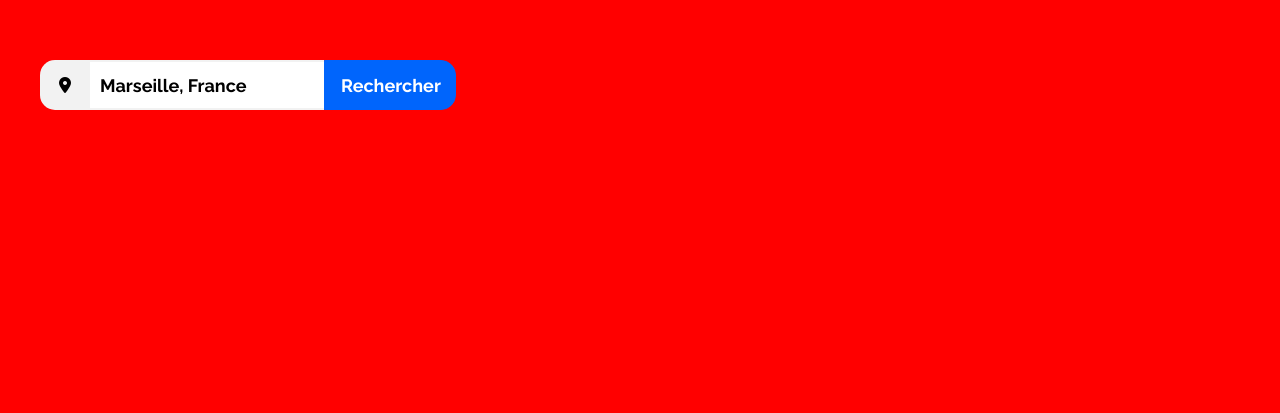
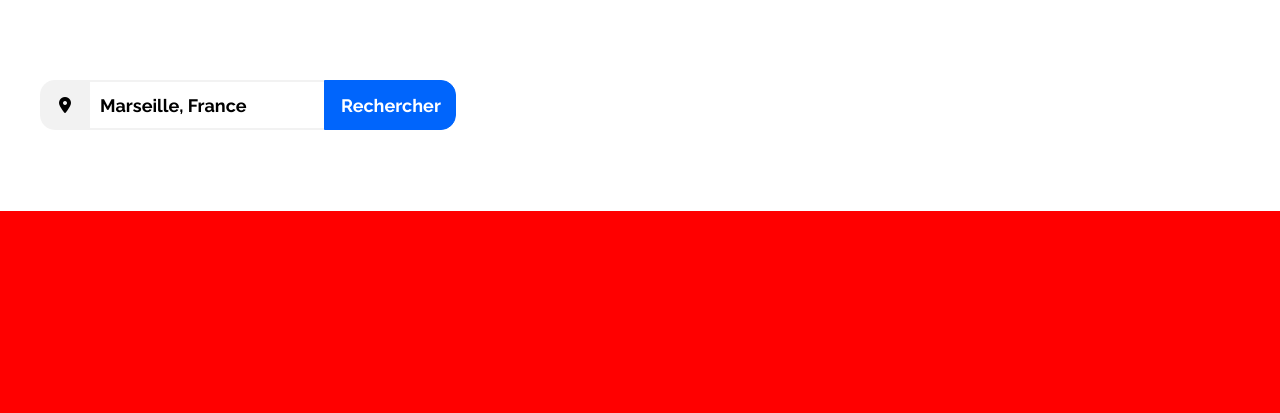
Before and after one commit to Halloween47/OC_projet_2, a plain HTML site: page index.html in a window 1280 px wide. Shown: the part 387-800 px from the top of the page. Drawn offline with Linux system fonts and the light colour scheme.

Commit message:
main "changement margin en padding et fond blanc"

```diff
--- a/css/style.css
+++ b/css/style.css
@@ -40,7 +40,8 @@ background-color: red;
 margin: 0; padding: 0;
 }
 main {
-    margin: 20px;
+    padding: 20px;
+    background-color: #fff;
 }
 /* HEADER */
 header {
```
